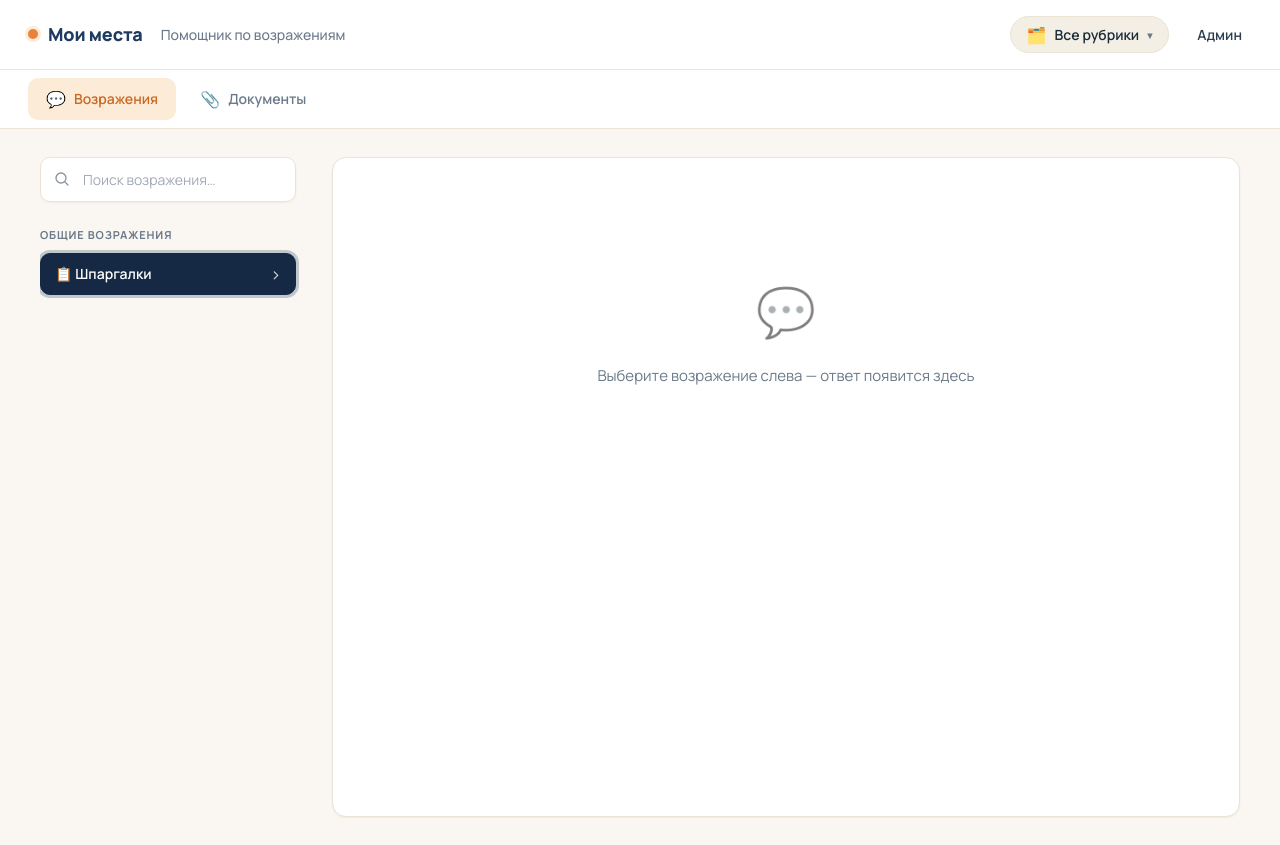
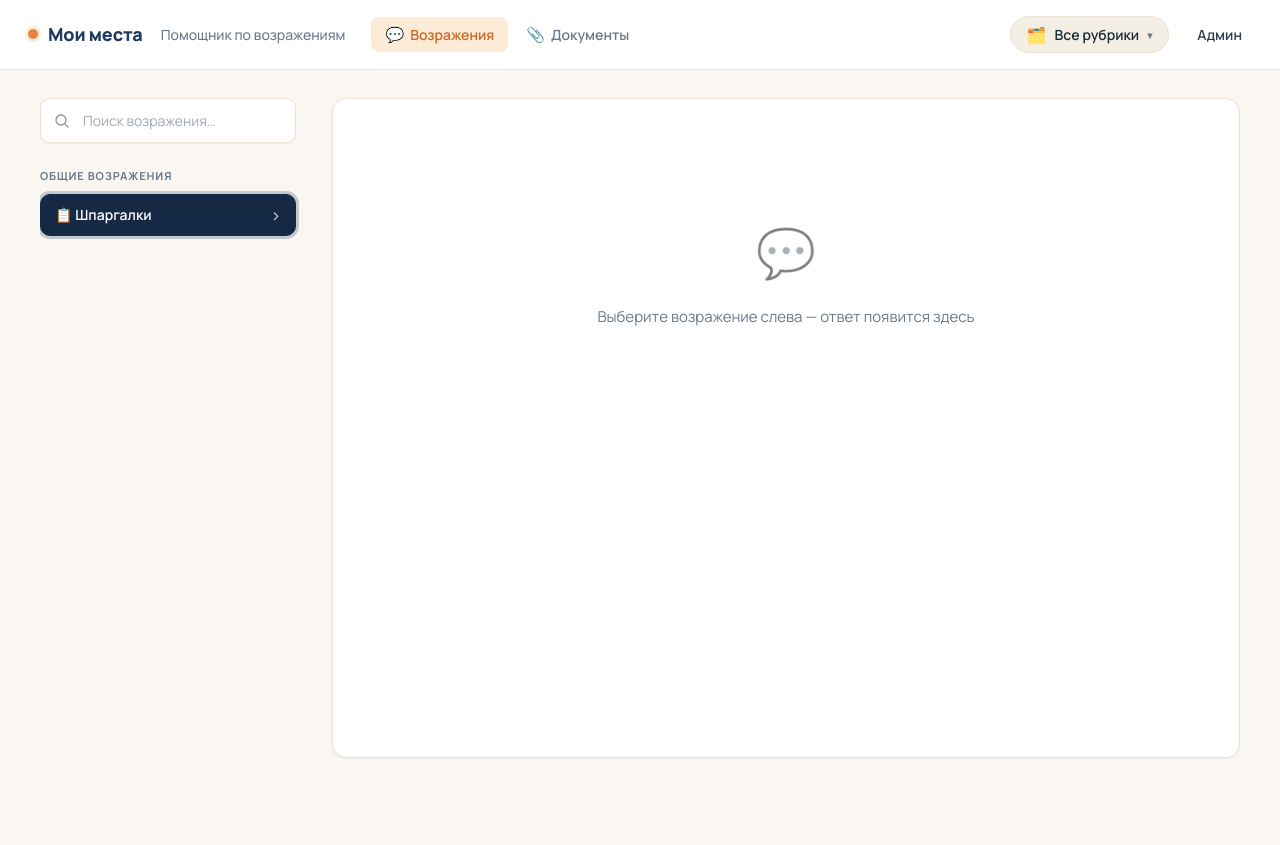
Before and after one commit to Groklegend/moi-mesta-operator, a plain HTML site: page index.html in a window 1280 px wide. After the commit the page ends 800 px from the top, so only its background shows below. Drawn offline with nearby package versions, Linux system fonts and the light colour scheme; no server answers.

Commit message:
Переносим таб-переключатель режима в шапку

```diff
--- a/index.html
+++ b/index.html
@@ -10,6 +10,14 @@
 <header class="topbar">
   <div class="logo"><span class="dot"></span> Мои места</div>
   <div class="title">Помощник по возражениям</div>
+  <nav class="mode-nav">
+    <button class="mode-btn active" data-mode="objections" type="button">
+      <span>💬</span> Возражения
+    </button>
+    <button class="mode-btn" data-mode="documents" type="button">
+      <span>📎</span> Документы
+    </button>
+  </nav>
   <div class="spacer"></div>
   <div class="category-dropdown" id="cat-dropdown">
     <button class="cat-trigger" id="cat-trigger" type="button">
@@ -21,15 +29,6 @@
   </div>
   <a href="login.html">Админ</a>
 </header>
-
-<nav class="mode-nav">
-  <button class="mode-btn active" data-mode="objections" type="button">
-    <span>💬</span> Возражения
-  </button>
-  <button class="mode-btn" data-mode="documents" type="button">
-    <span>📎</span> Документы
-  </button>
-</nav>
 
 <main class="container wide">
   <div class="layout">
--- a/styles.css
+++ b/styles.css
@@ -76,27 +76,25 @@ body {
 }
 .topbar .title { color: var(--muted); font-size: 14px; font-weight: 500; }
 
-/* Навигация между режимами (Возражения / Документы) */
+/* Переключатель режима (Возражения / Документы) — встроен в шапку */
 .mode-nav {
-  background: var(--card);
-  border-bottom: 1px solid var(--border);
-  padding: 8px 28px;
-  display: flex;
-  gap: 6px;
+  display: inline-flex;
+  gap: 4px;
+  margin-left: 8px;
 }
 .mode-btn {
   background: transparent;
   border: none;
-  padding: 10px 18px;
+  padding: 7px 14px;
   font: inherit;
   font-size: 14px;
   font-weight: 600;
   color: var(--muted);
   cursor: pointer;
-  border-radius: 10px;
+  border-radius: 8px;
   display: inline-flex;
   align-items: center;
-  gap: 8px;
+  gap: 6px;
   transition: background 0.15s, color 0.15s;
 }
 .mode-btn:hover { background: var(--bg-soft); color: var(--ink); }
@@ -104,7 +102,7 @@ body {
   background: var(--accent-soft);
   color: var(--accent-dark);
 }
-.mode-btn span { font-size: 16px; line-height: 1; }
+.mode-btn span { font-size: 15px; line-height: 1; }
 .topbar .spacer { flex: 1; }
 .topbar a, .topbar button.link {
   color: var(--ink-2);
```
